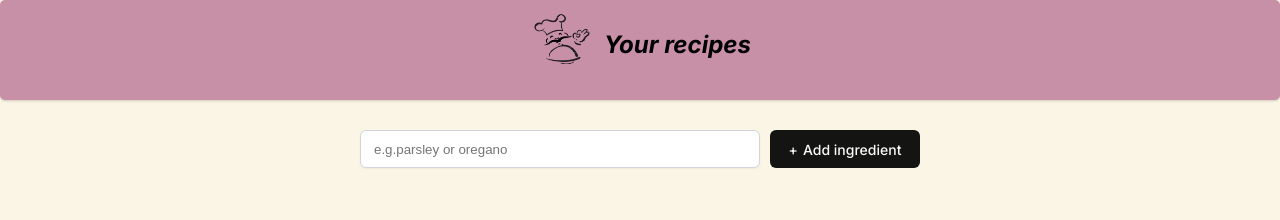
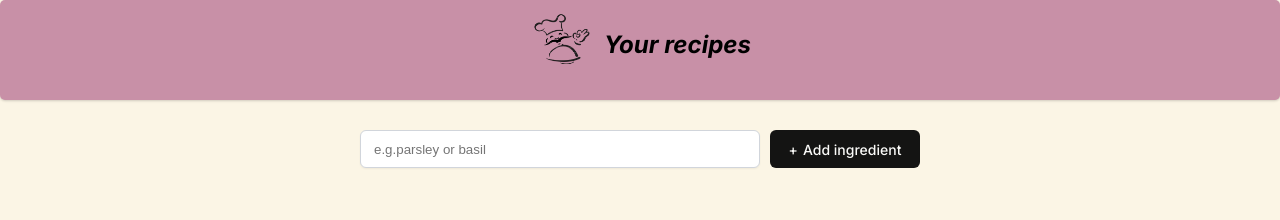
Before and after one commit to Anuska86/RecipesApp, a React (Vite) app in the folder recipes-app/: page / in a window 1280 px wide. Shown: the top 220 px of the page. Built offline with nearby package versions, Linux system fonts and the light colour scheme.

Commit message:
Update Main.jsx

```diff
--- a/recipes-app/src/components/Main.jsx
+++ b/recipes-app/src/components/Main.jsx
@@ -18,7 +18,7 @@ export default function Main() {
       <form action={addIngredient} className="add-ingredient-form">
         <input
           type="text"
-          placeholder="e.g.parsley or oregano"
+          placeholder="e.g.parsley or basil"
           aria-label="Add ingredient"
           name="ingredient"
         />
```
